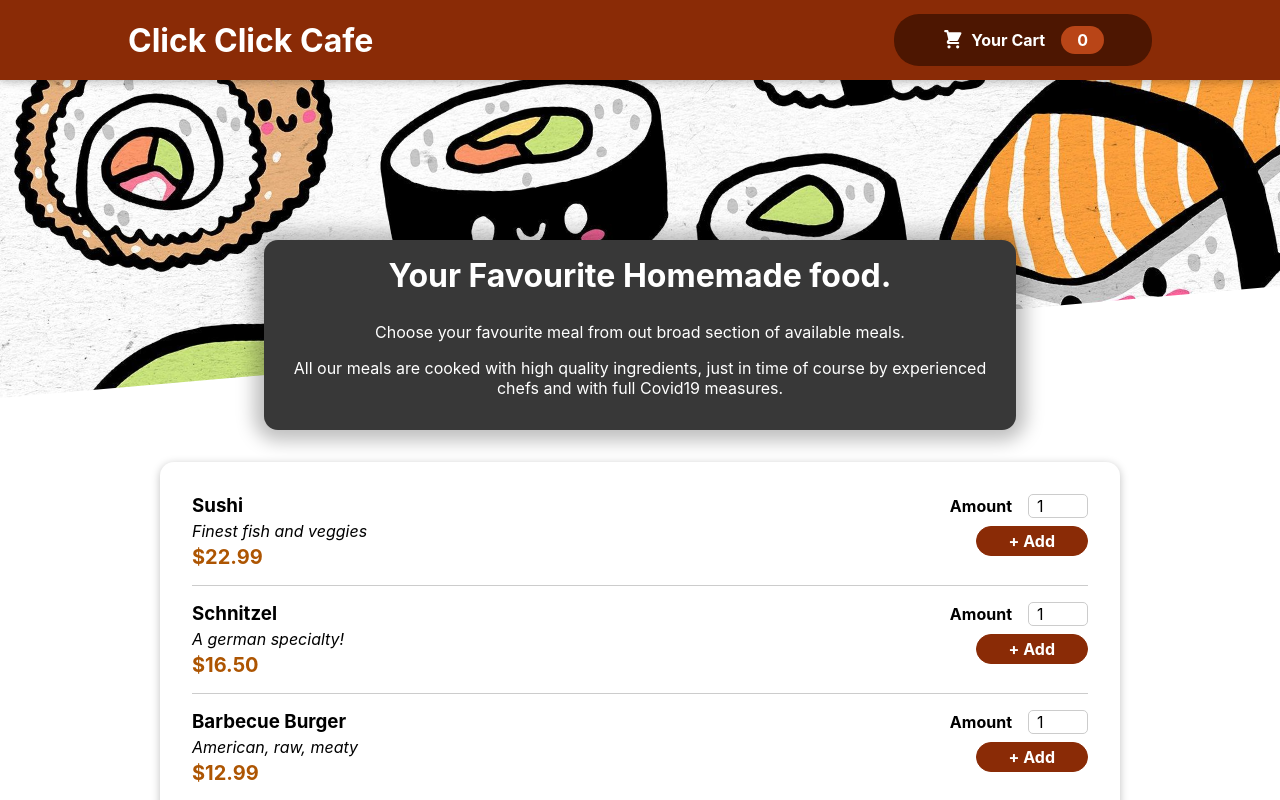
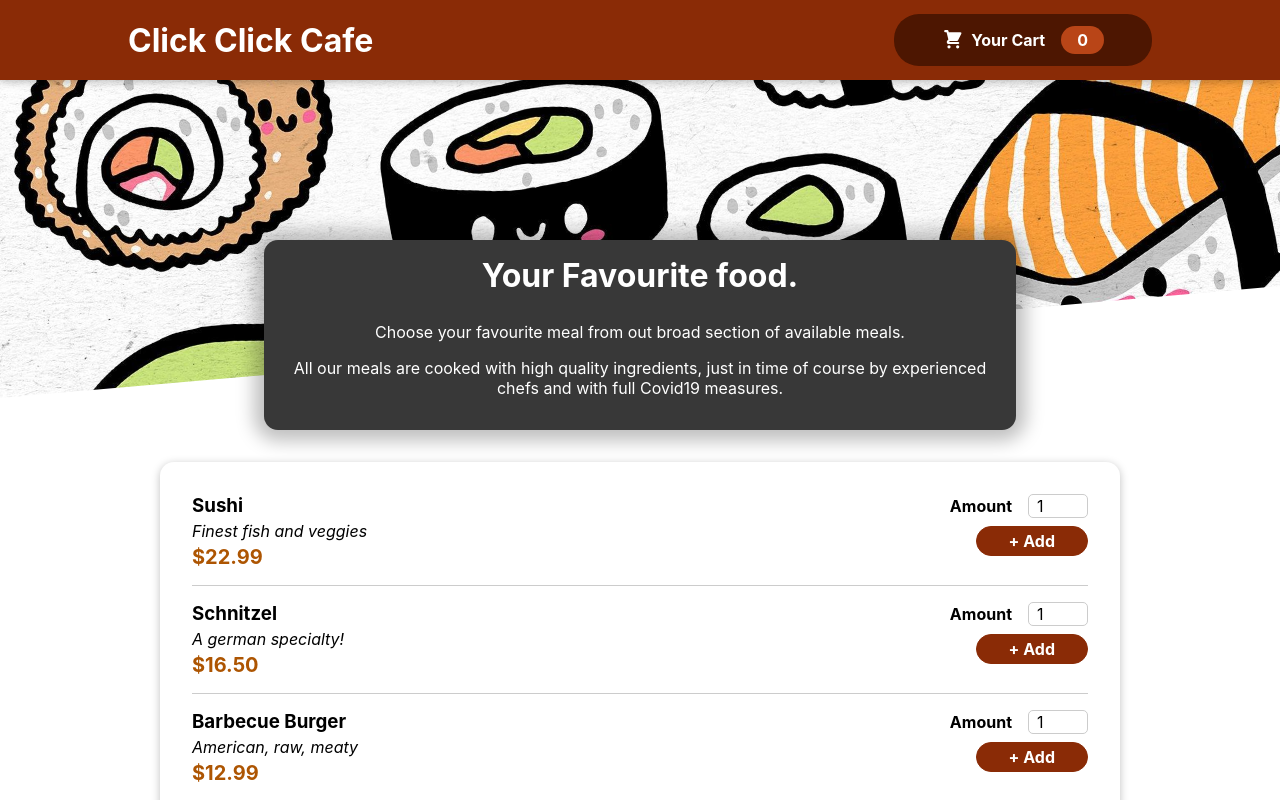
Before and after one commit to ImAkhil24/ClickClickCafe, a React (Create React App) app: page / in a window 1280 px wide. Shown: the top 800 px of the page. Built offline with nearby package versions, Linux system fonts and the light colour scheme.

Commit message:
few changes

```diff
--- a/src/components/Meals/MealsSummary.js
+++ b/src/components/Meals/MealsSummary.js
@@ -1,18 +1,17 @@
 import classes from "./MealsSummary.module.css";
 
-const MealsSummary = props => {
-  return(
+const MealsSummary = (props) => {
+  return (
     <section className={classes.summary}>
-      <h2>
-        Your Favourite Homemade food.
-      </h2>
+      <h2>Your Favourite food.</h2>
 
       <p>
         Choose your favourite meal from out broad section of available meals.
       </p>
 
       <p>
-        All our meals are cooked with high quality ingredients, just in time of course by experienced chefs and with full Covid19 measures.
+        All our meals are cooked with high quality ingredients, just in time of
+        course by experienced chefs and with full Covid19 measures.
       </p>
     </section>
   );
```
